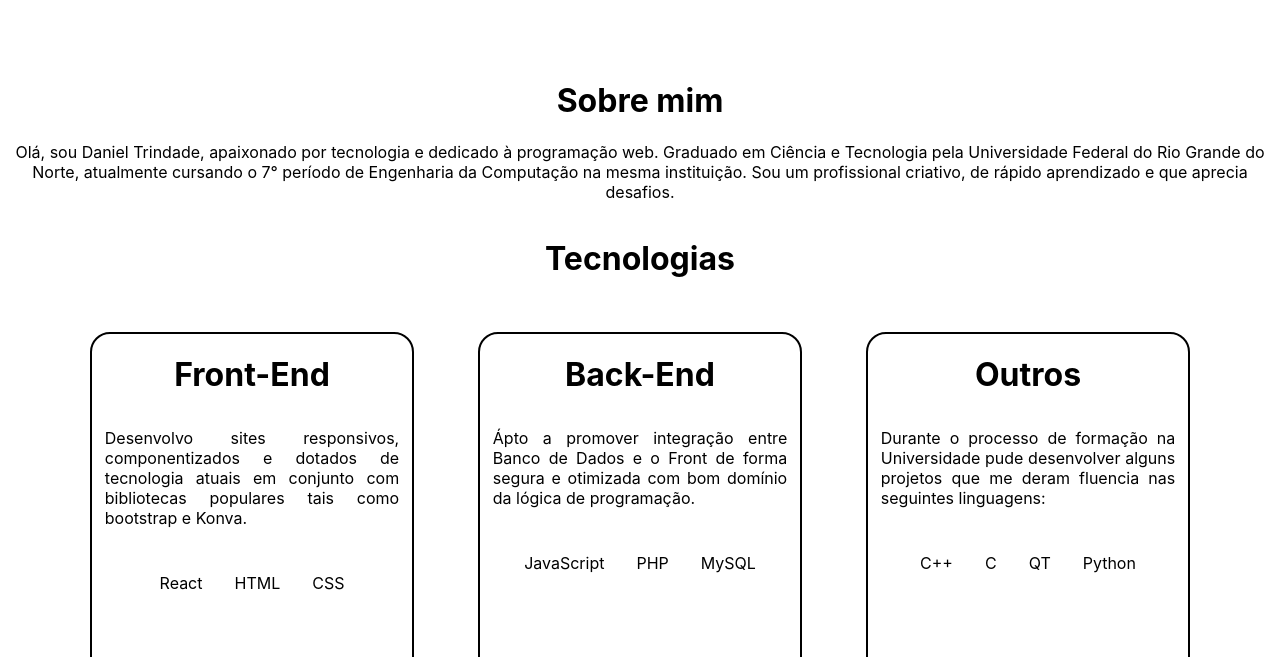
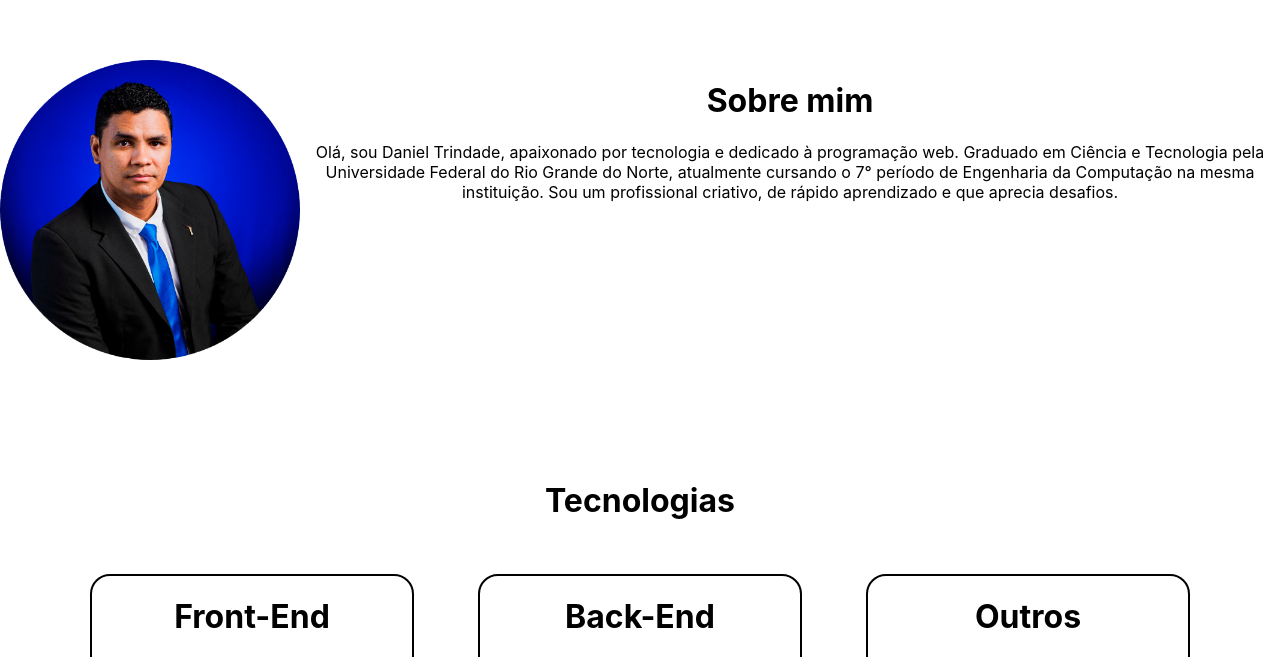
Before and after one commit to daniel-trindade/portfolio, a React (Create React App) app: page / in a window 1280 px wide. Shown: the part 740-1397 px from the top of the page. Built offline with nearby package versions, Linux system fonts and the light colour scheme.

Commit message:
about me

```diff
--- a/src/pages/HomePage.jsx
+++ b/src/pages/HomePage.jsx
@@ -1,5 +1,6 @@
 import styles from './HomePage.module.css'
 import TechBox from '../components/TechBox'
+import meImg from '../imgs/eusemfundo.png'
 
 const HomePage = () => {
 
@@ -10,10 +11,16 @@ const HomePage = () => {
         <p>Desenvolvedor WEB</p>
       </div>
       <div className={styles.aboutMe}>
-        <h1>Sobre mim</h1>
-        <p>
-          Olá, sou Daniel Trindade, apaixonado por tecnologia e dedicado à programação web. Graduado em Ciência e Tecnologia pela Universidade Federal do Rio Grande do Norte, atualmente cursando o 7° período de Engenharia da Computação na mesma instituição. Sou um profissional criativo, de rápido aprendizado e que aprecia desafios.
-        </p>
+        <div>
+          <img src={meImg} className={styles.mePhoto} />
+        </div>
+        <div>
+          <h1>Sobre mim</h1>
+          <p>
+            Olá, sou Daniel Trindade, apaixonado por tecnologia e dedicado à programação web. Graduado em Ciência e Tecnologia pela Universidade Federal do Rio Grande do Norte, atualmente cursando o 7° período de Engenharia da Computação na mesma instituição. Sou um profissional criativo, de rápido aprendizado e que aprecia desafios.
+          </p>
+        </div>
+
       </div>
       <div className={styles.techContainer}>
         <h1>Tecnologias</h1>
--- a/src/pages/HomePage.module.css
+++ b/src/pages/HomePage.module.css
@@ -15,6 +15,16 @@
   font-size: 20pt;
 }
 
+.aboutMe{
+  height: 50vh;
+  display: flex;
+
+}
+
+.mePhoto{
+  height: 300px;
+}
+
 .techContainer{
   display: flex;
   flex-direction: column;
```
Also changed, not shown: src/imgs/eusemfundo.png (added).
